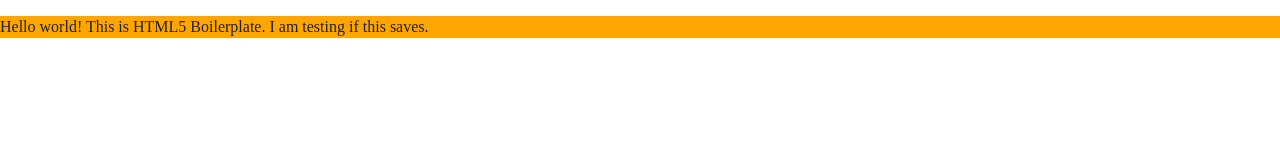
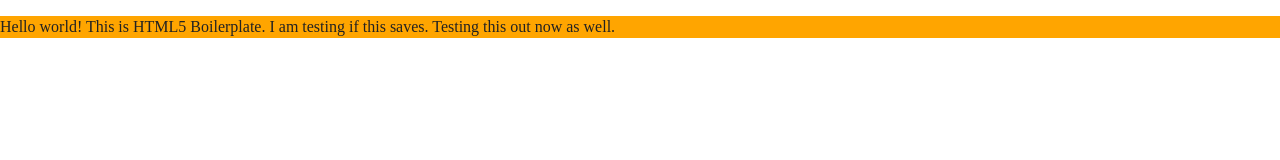
Before and after one commit to thed0s/ip416, a plain HTML site: page index.html in a window 1280 px wide. Drawn offline with nearby package versions, Linux system fonts and the light colour scheme.

Commit message:
still trying to get this to work

```diff
--- a/index.html
+++ b/index.html
@@ -24,7 +24,7 @@
         <![endif]-->
 
         <!-- Add your site or application content here -->
-        <p>Hello world! This is HTML5 Boilerplate. I am testing if this saves.</p>
+        <p>Hello world! This is HTML5 Boilerplate. I am testing if this saves. Testing this out now as well.</p>
 
 
         <!-- Scripts start here -->
```
